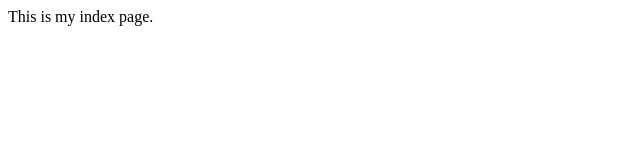
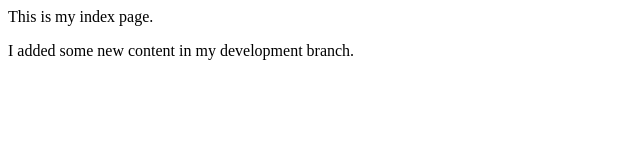
Before and after one commit to madosy/test-git, a plain HTML site: page index.html in a window 1280 px wide. Shown: the whole page, without its empty margins (0-640 px from the left). Drawn offline with Linux system fonts and the light colour scheme.

Commit message:
new development branch content

```diff
--- a/index.html
+++ b/index.html
@@ -7,5 +7,7 @@
   </head>
   <body>
     This is my index page.
+
+    <p>I added some new content in my development branch.</p>
   </body>
 </html>
```
